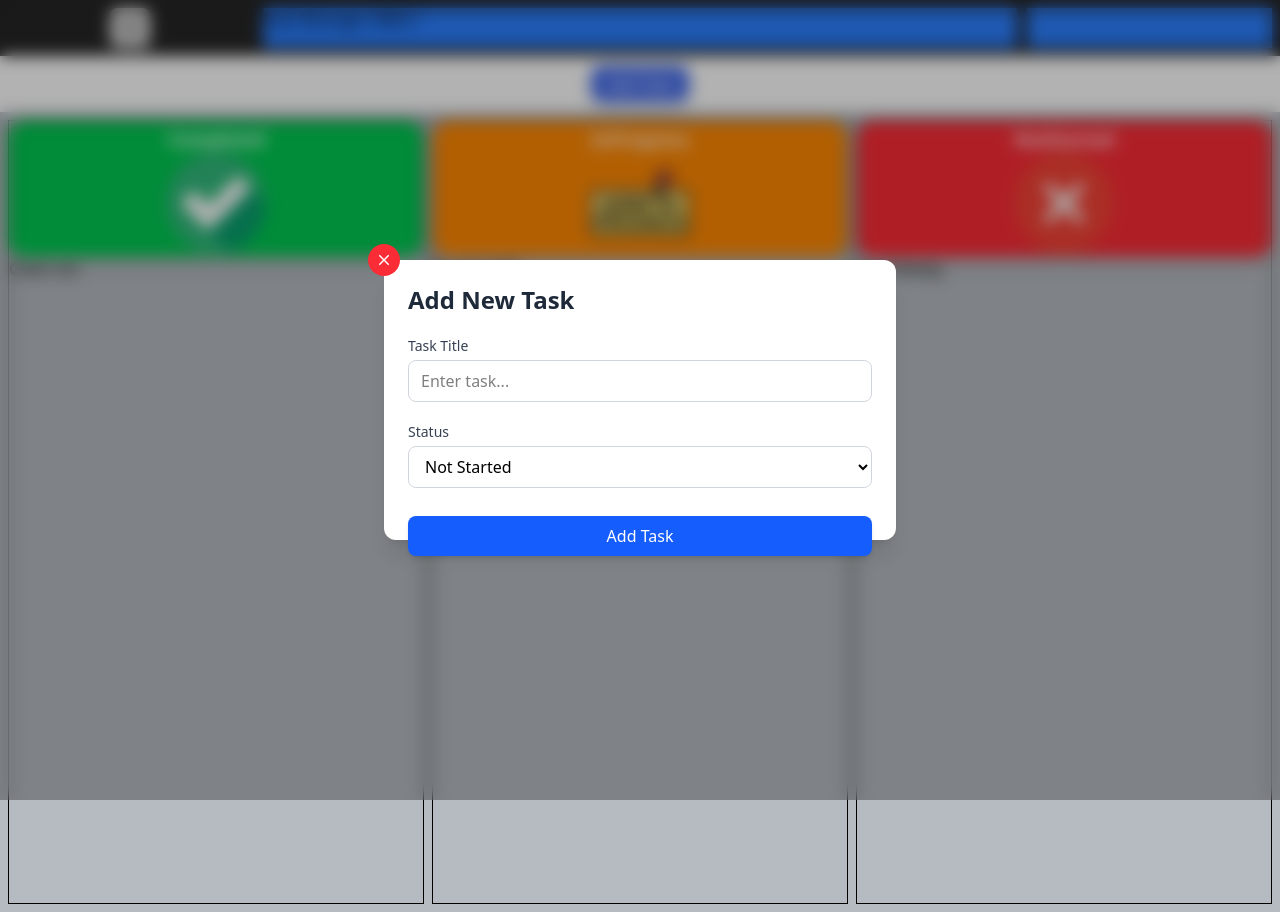
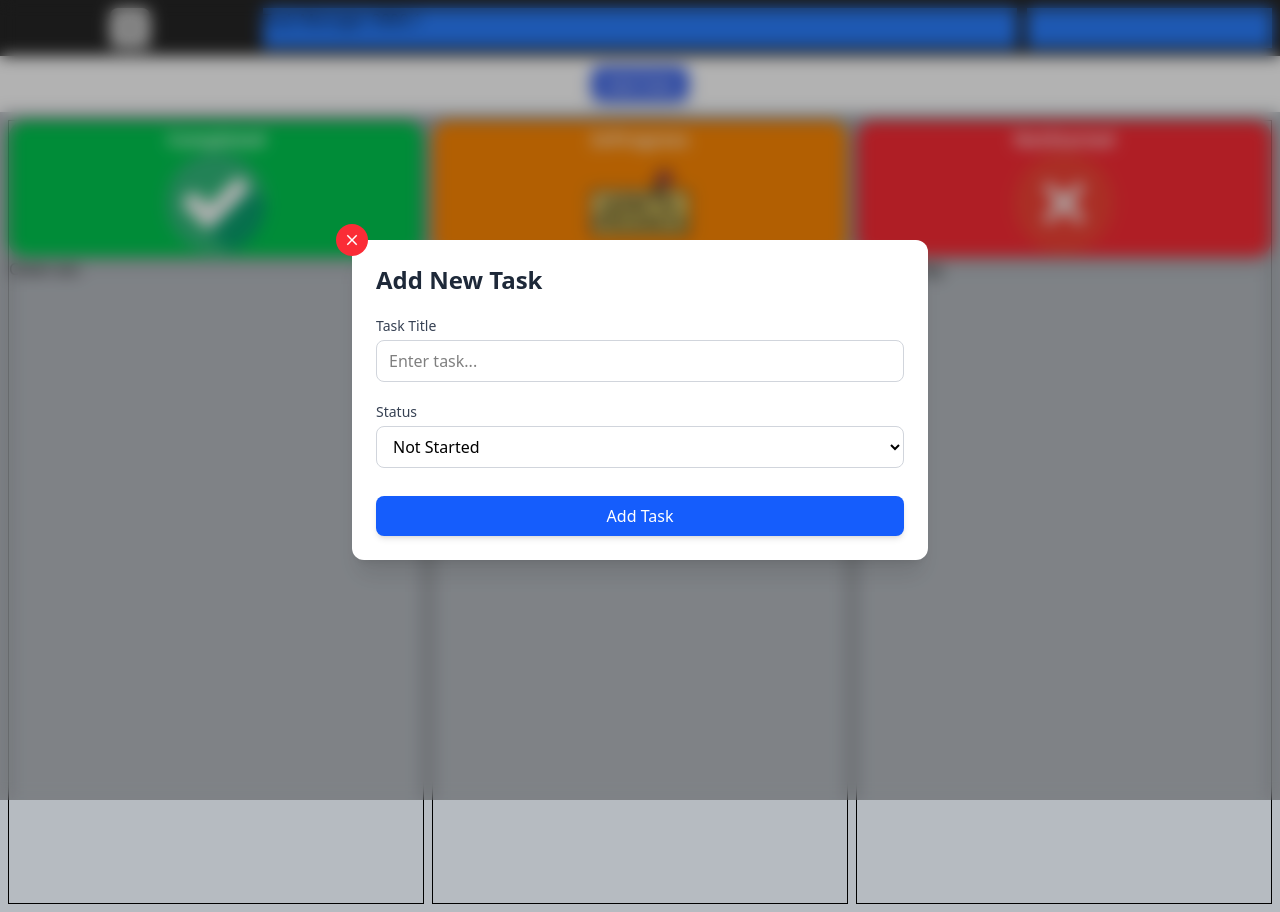
Before and after one commit to Dylan0888/Job-Management-board, a React (Vite) app: page / in a window 1280 px wide. Built offline with nearby package versions, Linux system fonts and the light colour scheme.

Commit message:
added functionality to open and close the modal

```diff
--- a/src/App.jsx
+++ b/src/App.jsx
@@ -1,11 +1,10 @@
 import { useState } from 'react';
 import Header from './components/Header';
+import Modal from './components/Modal';
 import completed from './assets/imgs/checked.png'
 import inComplete from './assets/imgs/remove.png'
 import inProgress from './assets/imgs/work-in-progress.png'
 import Columns from './components/Columns';
-
-import { IoMdClose } from "react-icons/io";
 
 function App() {
 
@@ -31,7 +30,7 @@ function App() {
 
 
 
-  const [openNewTask , setOpenNewTask] = useState(false)
+  const [openNewTask , setOpenNewTask] = useState(true)
 
 
 
@@ -43,53 +42,7 @@ function App() {
   return (
 
     <>
-
-
-      {/* Modal */}
-<div className='h-screen w-screen bg-black/30 backdrop-blur-sm fixed flex place-items-center justify-center'>
-
-  <div className='bg-white w-[40%] h-[35%] relative rounded-xl shadow-xl p-6 flex flex-col gap-5'>
-
-    {/* close Button */}
-    <button className='absolute -top-4 -left-4 bg-red-500 cursor-pointer rounded-full w-8 h-8 place-items-center text-lg text-white hover:bg-red-700 active:bg-black active:text-red-500 duration-100 ease-in'>
-      <IoMdClose />
-    </button>
-
-    {/* Title */}
-    <h2 className="text-2xl font-semibold text-gray-800">Add New Task</h2>
-
-    {/* Task Title Input */}
-    <div className="flex flex-col gap-1">
-      <label className="text-sm font-medium text-gray-700">Task Title</label>
-      <input
-        type="text"
-        placeholder="Enter task..."
-        className="w-full border border-gray-300 rounded-lg px-3 py-2 focus:outline-none focus:ring-2 focus:ring-blue-400"
-      />
-    </div>
-
-    {/* Status Dropdown */}
-    <div className="flex flex-col gap-1">
-      <label className="text-sm font-medium text-gray-700">Status</label>
-      <select
-        className="w-full border border-gray-300 rounded-lg px-3 py-2 focus:outline-none focus:ring-2 focus:ring-blue-400"
-      >
-        <option value="notStarted">Not Started</option>
-        <option value="inProgress">In Progress</option>
-        <option value="completed">Completed</option>
-      </select>
-    </div>
-
-    {/* Submit Button */}
-    <button className="mt-2 bg-blue-600 text-white py-2 rounded-lg font-medium shadow-md hover:bg-blue-700 active:bg-black active:text-white duration-100 ease-in">
-      Add Task
-    </button>
-
-  </div>
-
-</div>
-
-
+      {openNewTask && <Modal setOpenNewTask={setOpenNewTask}/>}
       <Header theme={theme} setDark={setDark} />
 
       {/* Add Task Button */}
--- /dev/null
+++ b/src/components/Modal.jsx
@@ -0,0 +1,56 @@
+import React from 'react'
+
+import { IoMdClose } from "react-icons/io";
+
+const Modal = ({setOpenNewTask}) => {
+
+
+    return (
+
+<div className='h-screen w-screen bg-black/30 backdrop-blur-sm fixed flex place-items-center justify-center'>
+
+  <div className='bg-white w-[45%]  relative rounded-xl shadow-xl p-6 flex flex-col gap-5'>
+
+    {/* close Button */}
+    <button className='absolute -top-4 -left-4 bg-red-500 cursor-pointer rounded-full w-8 h-8 place-items-center text-lg text-white hover:bg-red-700 active:bg-black active:text-red-500 duration-100 ease-in'
+    onClick={() => setOpenNewTask(false)}>
+      <IoMdClose />
+    </button>
+
+    {/* Title */}
+    <h2 className="text-2xl font-semibold text-gray-800">Add New Task</h2>
+
+    {/* Task Title Input */}
+    <div className="flex flex-col gap-1">
+      <label className="text-sm font-medium text-gray-700">Task Title</label>
+      <input
+        type="text"
+        placeholder="Enter task..."
+        className="w-full border border-gray-300 rounded-lg px-3 py-2 focus:outline-none focus:ring-2 focus:ring-blue-400"
+      />
+    </div>
+
+    {/* Status Dropdown */}
+    <div className="flex flex-col gap-1">
+      <label className="text-sm font-medium text-gray-700">Status</label>
+      <select
+        className="w-full border border-gray-300 rounded-lg px-3 py-2 focus:outline-none focus:ring-2 focus:ring-blue-400"
+      >
+        <option value="notStarted">Not Started</option>
+        <option value="inProgress">In Progress</option>
+        <option value="completed">Completed</option>
+      </select>
+    </div>
+
+    {/* Submit Button */}
+    <button className="mt-2 bg-blue-600 text-white py-2 rounded-lg font-medium shadow-md hover:bg-blue-700 active:bg-black active:text-white duration-100 ease-in">
+      Add Task
+    </button>
+
+  </div>
+
+</div>
+  )
+}
+
+export default Modal
```
